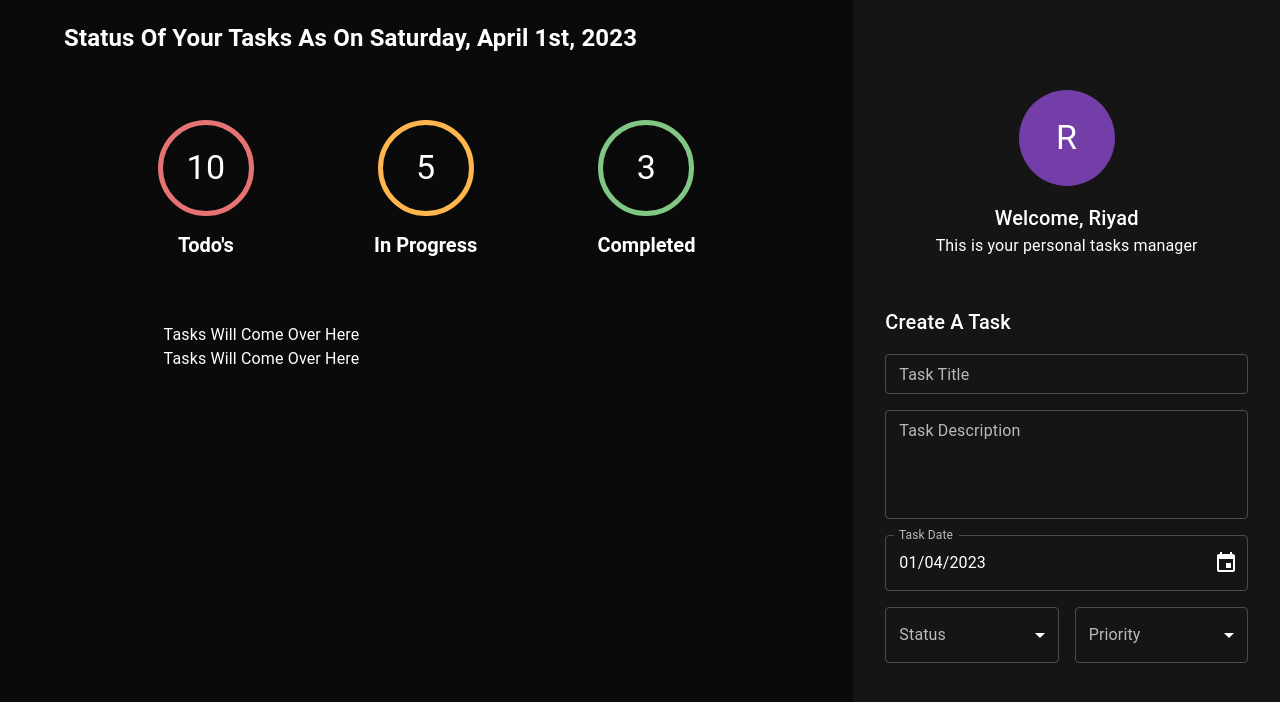
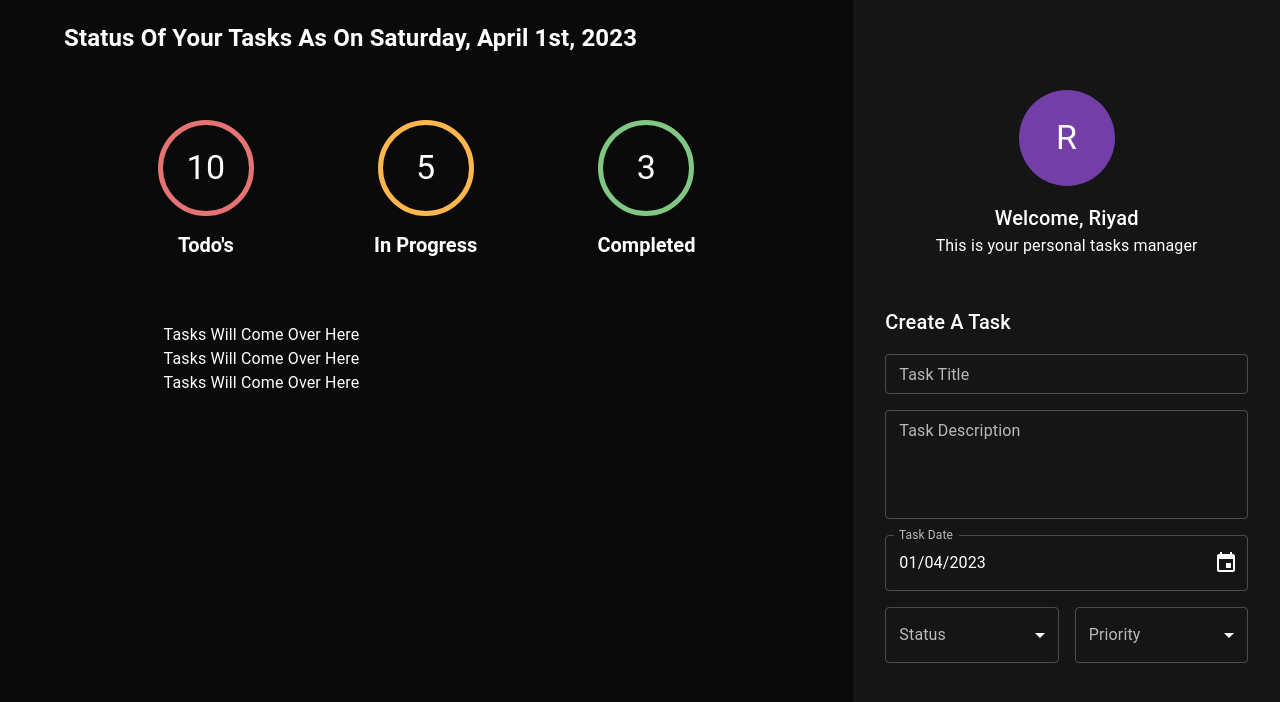
Before and after one commit to riyadsalem/Personal-Tasks-Manager, a React (Create React App) app: page / in a window 1280 px wide. Shown: the top 702 px of the page. Built offline with nearby package versions, Linux system fonts and the light colour scheme.

Commit message:
Create Task Component V1 Release #1

```diff
--- a/src/components/taskArea/index.tsx
+++ b/src/components/taskArea/index.tsx
@@ -3,6 +3,7 @@ import React, { FC, ReactElement } from 'react';
 import { format } from 'date-fns';
 import { TaskCounter } from './taskCounter';
 import { Status } from '../sidebar/createTaskForm/enums/Status';
+import { Task } from './task';
 
 export const TaskArea: FC = (): ReactElement => {
   return (
@@ -45,8 +46,9 @@ export const TaskArea: FC = (): ReactElement => {
           md={8}
           xs={10}
         >
-          <Box>Tasks Will Come Over Here</Box>
-          <Box>Tasks Will Come Over Here</Box>
+          <Task />
+          <Task />
+          <Task />
         </Grid>
       </Grid>
     </Grid>
--- /dev/null
+++ b/src/components/taskArea/task/index.tsx
@@ -0,0 +1,6 @@
+import React, { FC, ReactElement } from 'react';
+import { Box } from '@mui/material';
+
+export const Task: FC = (): ReactElement => {
+  return <Box>Tasks Will Come Over Here</Box>;
+};
```
